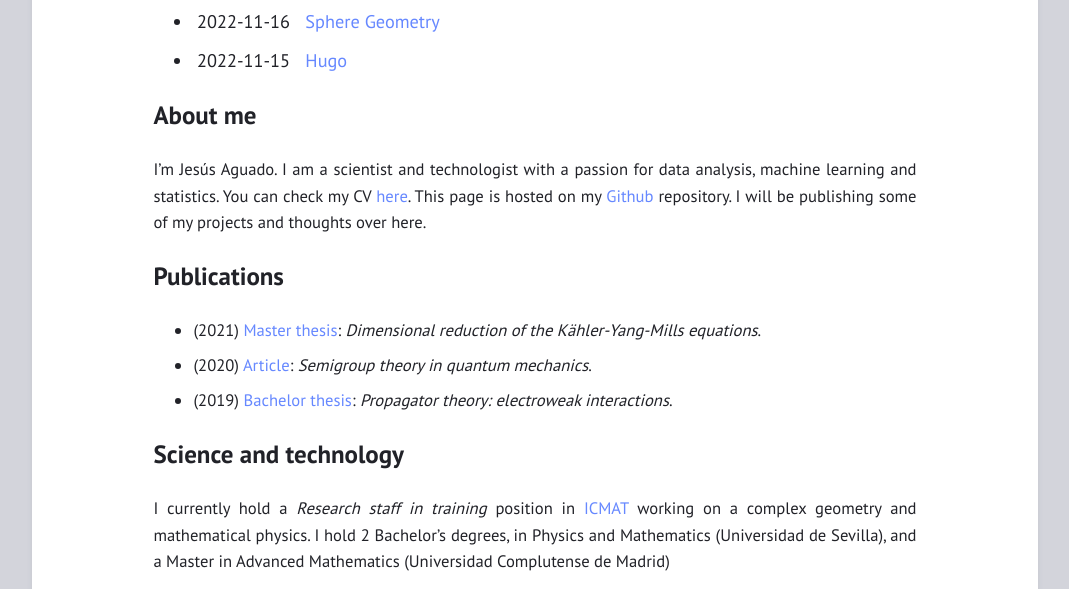
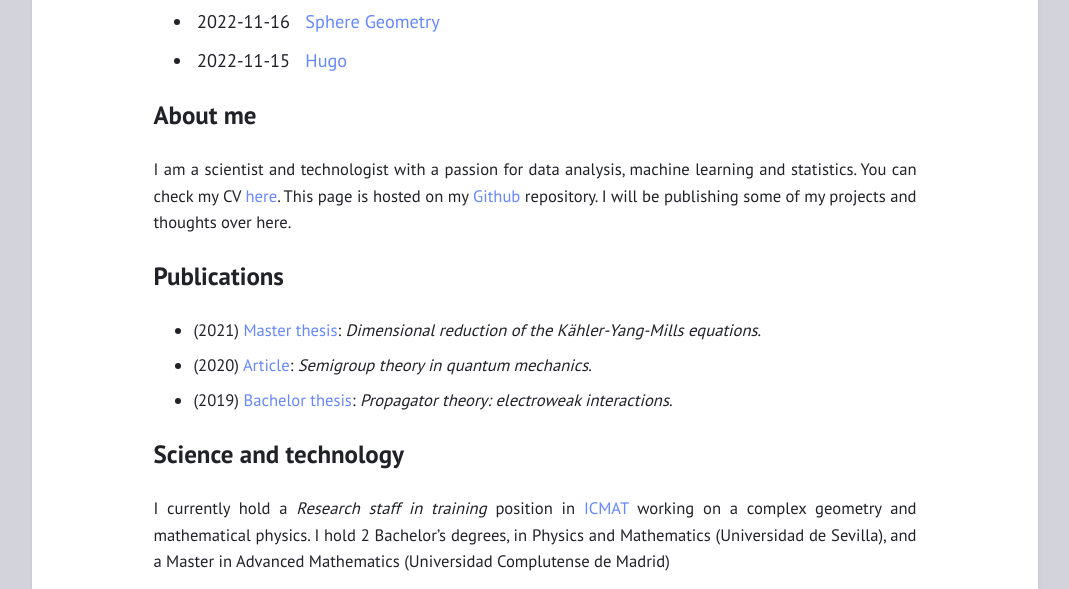
Before and after one commit to jesusaguado/jesusaguado.github.io, a plain HTML site: page index.html in a window 1280 px wide. Shown: the part 180-769 px from the top of the page, without its empty margins (105-1174 px from the left). Drawn offline with Linux system fonts and the light colour scheme.

```diff
--- a/index.html
+++ b/index.html
@@ -36,7 +36,7 @@
     </li>
   </ul>
   <h1 id="about-me">About me</h1>
-<p>I&rsquo;m Jesús Aguado. I am a scientist and technologist with a passion for
+<p>I am a scientist and technologist with a passion for
 data analysis, machine learning and statistics.
 You can check my CV
 <a href="docs/curriculum.pdf">here</a>.  This page is hosted on my <a href="https://github.com/jesusaguado">
```
